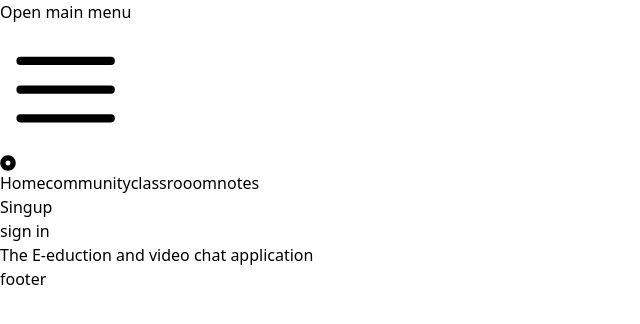
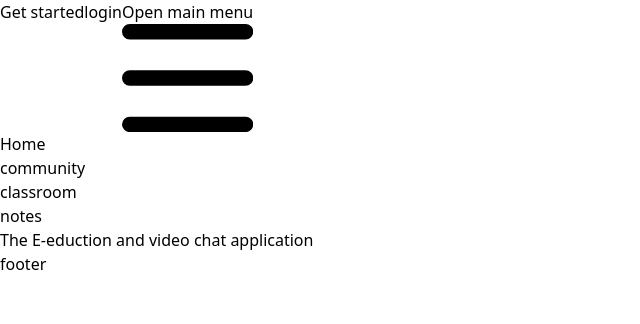
Before and after one commit to sanyampatil/E-education-W-RTC-PWA, a React (Vite) app: page / in a window 1280 px wide. Shown: the top 324 px of the page, without its empty margins (0-640 px from the left). Built offline with nearby package versions, Linux system fonts and the light colour scheme.

Commit message:
refresh code

```diff
--- a/src/components/header/Header.jsx
+++ b/src/components/header/Header.jsx
@@ -1,106 +1,114 @@
 import React from 'react'
-import Layout from '../layout/HomeLayout'
-import { Fragment } from 'react'
-import { Disclosure, Menu, Transition } from '@headlessui/react'
-import { Bars3Icon, BellIcon, XMarkIcon } from '@heroicons/react/24/outline'
+// import Layout from '../layout/HomeLayout'
+// import { Fragment } from 'react'
+// import { Disclosure, Menu, Transition } from '@headlessui/react'
+// import { Bars3Icon, BellIcon, XMarkIcon } from '@heroicons/react/24/outline'
 import { Link, NavLink } from 'react-router-dom'
 import { FaDotCircle } from 'react-icons/fa'
 
 const Header = () => {
-  const navigation = [
-    { name: 'Home', href: '#', current: true },
-    { name: 'community', href: '#', current: false },
-    { name: 'classrooom', href: '#', current: false },
-    { name: 'notes', href: '#', current: false }
-  ]
+  return (
+    <>
+      <nav className=' dark:bg-gray-900 fixed w-full z-20 top-0 start-0 border-b border-gray-200 dark:border-gray-600'>
+        <div className='max-w-screen-xl flex flex-wrap items-center justify-between mx-auto p-4'>
+          <a
+            href='https://flowbite.com/'
+            className='flex items-center space-x-3 rtl:space-x-reverse'
+          >
+              {/* <img
+                // src='https://flowbite.com/docs/images/logo.svg'
+                className='h-8'
+                alt='Flowbite Logo'
+              />
+              <span className='self-center text-2xl font-semibold whitespace-nowrap dark:text-white'>
+                Flowbite
+              </span> */}
+          </a>
+          <div className='flex gap-3 md:order-2 space-x-3 md:space-x-0 rtl:space-x-reverse'>
+            <button
+              type='button'
+              className='text-white bg-blue-700 hover:bg-blue-800 focus:ring-4 focus:outline-none focus:ring-blue-300 font-medium rounded-lg text-sm px-4 py-2 text-center dark:bg-blue-600 dark:hover:bg-blue-700 dark:focus:ring-blue-800'
+            >
+              Get started
+            </button>
 
-  function classNames (...classes) {
-    return classes.filter(Boolean).join(' ')
-  }
+            <button
 
-  return (
-    <Disclosure as='nav' className=' text-black'>
-      {({ open }) => (
-        <>
-          <div className='mx-auto max-w-7xl sm:px-6 lg:px-1'>
-            <div className='relative flex h-16 items-center justify-between'>
-              <div className='absolute inset-y-0 left-0 flex items-center sm:hidden'>
-                {/* Mobile menu button*/}
-                <Disclosure.Button className='relative inline-flex items-center justify-center rounded-md p-2 text-gray-400 hover:bg-gray-700 hover:text-white focus:outline-none focus:ring-2 focus:ring-inset       focus:ring-white'>
-                  <span className='absolute -inset-0.5' />
-                  <span className='sr-only'>Open main menu</span>
-                  {open ? (
-                    <XMarkIcon className='block h-6 w-6' aria-hidden='true' />
-                  ) : (
-                    <Bars3Icon className='block h-6 w-6' aria-hidden='true' />
-                  )}
-                </Disclosure.Button>
-              </div>
-              <div className='flex flex-1 items-center justify-center sm:items-stretch sm:justify-start'>
-                <div className='flex flex-shrink-0 items-center'></div>
-                <div className='hidden sm:ml-6 sm:block'>
-                  <div className='flex space-x-4'>
-                    <FaDotCircle className='w-52 h-14 ' />
-                    {navigation.map(item => (
-                      <a
-                        key={item.name}
-                        href={item.href}
-                        className={classNames(
-                          item.current
-                            ? 'bg-gray-900 text-white'
-                            : 'text-gray-800 hover:bg-gray-700 hover:text-white',
-                          'rounded-md px-3 py-2 text-sm font-medium'
-                        )}
-                        aria-current={item.current ? 'page' : undefined}
-                      >
-                        {item.name}
-                      </a>
-                    ))}
-                  </div>
-                </div>
-              </div>
+              type='button'
+              className='  text-white bg-blue-700 hover:bg-blue-800 focus:ring-4 focus:outline-none focus:ring-blue-300 font-medium rounded-lg text-sm px-4 py-2 text-center dark:bg-blue-600 dark:hover:bg-blue-700 dark:focus:ring-blue-800'>
+            <Link  to='/Login'>
 
-              <div className='mainDivForButtons  flex gap-4'>
-                <div>
-                  <button className='text-white bg-blue-700  px-2 py-2 rounded-md '>
-                    <Link to='/signup'>Singup</Link>
-                  </button>
-                </div>
-
-                <div>
-                  <button className='text-white bg-blue-700  px-2 py-2 rounded-md'>
-                    <Link to='/login'> sign in </Link>{' '}
-                  </button>
-                </div>
-
-                <div></div>
-              </div>
-            </div>
+              login
+            </Link>
+            </button>
+            <button
+              data-collapse-toggle='navbar-sticky'
+              type='button'
+              className='inline-flex items-center p-2 w-10 h-10 justify-center text-sm text-gray-500 rounded-lg md:hidden hover:bg-gray-100 focus:outline-none focus:ring-2 focus:ring-gray-200 dark:text-gray-400 dark:hover:bg-gray-700 dark:focus:ring-gray-600'
+              aria-controls='navbar-sticky'
+              aria-expanded='false'
+            >
+              <span className='sr-only'>Open main menu</span>
+              <svg
+                className='w-5 h-5'
+                aria-hidden='true'
+                xmlns='http://www.w3.org/2000/svg'
+                fill='none'
+                viewBox='0 0 17 14'
+              >
+                <path
+                  stroke='currentColor'
+                  stroke-linecap='round'
+                  stroke-linejoin='round'
+                  stroke-width='2'
+                  d='M1 1h15M1 7h15M1 13h15'
+                />
+              </svg>
+            </button>
           </div>
-
-          {/* <Disclosure.Panel className='sm:hidden'>
-            <div className='space-y-1 px-2 pb-3 pt-2'>
-              {navigation.map(item => (
-                <Disclosure.Button
-                  key={item.name}
-                  as='a'
-                  href={item.href}
-                  className={classNames(
-                    item.current
-                      ? 'bg-gray-900 text-white'
-                      : 'text-black hover:bg-gray-700 hover:text-white',
-                    'block rounded-md px-3 py-2 text-base font-medium'
-                  )}
-                  aria-current={item.current ? 'page' : undefined}
+          <div
+            className='items-center justify-between hidden w-full md:flex md:w-auto md:order-1'
+            id='navbar-sticky'
+          >
+            <ul className='flex flex-col p-4 md:p-0 mt-4 font-medium border  rounded-lg  md:space-x-8 rtl:space-x-reverse md:flex-row md:mt-0 md:border-0 dark:bg-gray-800 md:dark:bg-gray-900 dark:border-gray-700'>
+              <li>
+                <Link
+                  href='#'
+                  className='block py-2 px-3 text-white bg-blue-700 rounded md:bg-transparent md:text-blue-700 md:p-0 md:dark:text-blue-500'
+                  aria-current='page'
                 >
-                  {item.name}
-                </Disclosure.Button>
-              ))}
-            </div>
-          </Disclosure.Panel> */}
-        </>
-      )}
-    </Disclosure>
+                  Home
+                </Link>
+              </li>
+              <li>
+                <Link
+                  href='/community'
+                  className='block py-2 px-3 text-gray-900 rounded hover:bg-gray-100 md:hover:bg-transparent md:hover:text-blue-700 md:p-0 md:dark:hover:text-blue-500 dark:text-white dark:hover:bg-gray-700 dark:hover:text-white md:dark:hover:bg-transparent dark:border-gray-700'
+                >
+                  community
+                </Link>
+              </li>
+              <li>
+                <Link
+                  href='/classroom'
+                  className='block py-2 px-3 text-gray-900 rounded hover:bg-gray-100 md:hover:bg-transparent md:hover:text-blue-700 md:p-0 md:dark:hover:text-blue-500 dark:text-white dark:hover:bg-gray-700 dark:hover:text-white md:dark:hover:bg-transparent dark:border-gray-700'
+                >
+                  classroom
+                </Link>
+              </li>
+              <li>
+                <Link
+                  to='/notes'
+                  className='block py-2 px-3 text-gray-900 rounded hover:bg-gray-100 md:hover:bg-transparent md:hover:text-blue-700 md:p-0 md:dark:hover:text-blue-500 dark:text-white dark:hover:bg-gray-700 dark:hover:text-white md:dark:hover:bg-transparent dark:border-gray-700'
+                >
+                  notes
+                </Link>
+              </li>
+            </ul>
+          </div>
+        </div>
+      </nav>
+    </>
   )
 }
 
--- a/src/components/home/Home.jsx
+++ b/src/components/home/Home.jsx
@@ -7,7 +7,7 @@
 
       <div className=' w-[40%] h-[80vh] mt-32'>
         <div>
-          <h1 className='text-[5.1rem]  font-bold'>
+          <h1 className='text-[5.1rem] text-blue-900  font-bold'>
             The E-eduction and video chat application
           </h1>
         </div>
--- a/src/components/layout/HomeLayout.jsx
+++ b/src/components/layout/HomeLayout.jsx
@@ -9,7 +9,7 @@
     <div className='bg-gradient-to-r  from-blue-300  relative '>
 
       <Header />
-      <Home />
+      <Outlet/>
       <Footer />
     </div>
     </>
--- a/src/components/login/Login.jsx
+++ b/src/components/login/Login.jsx
@@ -2,11 +2,13 @@
 import { TEInput, TERipple } from 'tw-elements-react'
 
 function Login () {
+
   return (
-    <section className='h-full bg-neutral-200 dark:bg-neutral-700'>
+
+    <section className='h-full bg-neutral-200 dark:bg-neutral-700 flex justify-center items-center '>
       <div className='container h-full p-10'>
         <div className='g-6 flex h-full flex-wrap items-center justify-center text-neutral-800 dark:text-neutral-200'>
-          <div className='w-full'>
+          <div className=' mt-7 w-full'>
             <div className='block rounded-lg bg-white shadow-lg dark:bg-neutral-800'>
               <div className='g-0 lg:flex lg:flex-wrap'>
                 {/* <!-- Left column container--> */}
```
